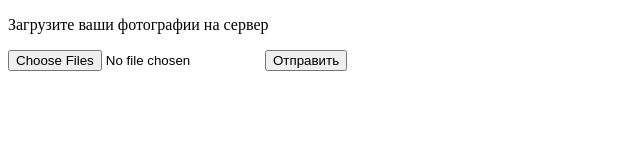
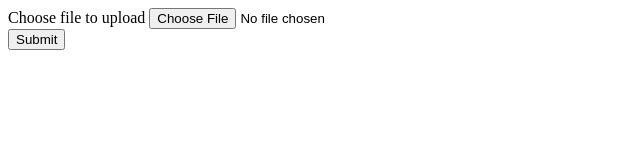
Before and after one commit to NewSchoolProgrammist/VladimirProjSchool, a plain HTML site: page index.html in a window 1280 px wide. Shown: the whole page, without its empty margins (0-640 px from the left). Drawn offline with Linux system fonts and the light colour scheme.

Commit message:
Update index.html

```diff
--- a/index.html
+++ b/index.html
@@ -1,14 +1,13 @@
-<!DOCTYPE html>
-<html>
- <head>
-  <meta charset="utf-8" />
-  <title>Загрузка файла</title>
- </head>
- <body>
-  <form enctype="multipart/form-data" method="post">
-   <p>Загрузите ваши фотографии на сервер</p>
-   <p><input type="file" name="photo" multiple accept="image/*,image/jpeg">
-   <input type="submit" value="Отправить"></p>
-  </form>
- </body>
-</html>
+<form method="post" enctype="multipart/form-data">
+  <div>
+    <label for="profile_pic">Choose file to upload</label>
+    <input
+      type="file"
+      id="profile_pic"
+      name="profile_pic"
+      accept=".jpg, .jpeg, .png" />
+  </div>
+  <div>
+    <button>Submit</button>
+  </div>
+</form>
```
